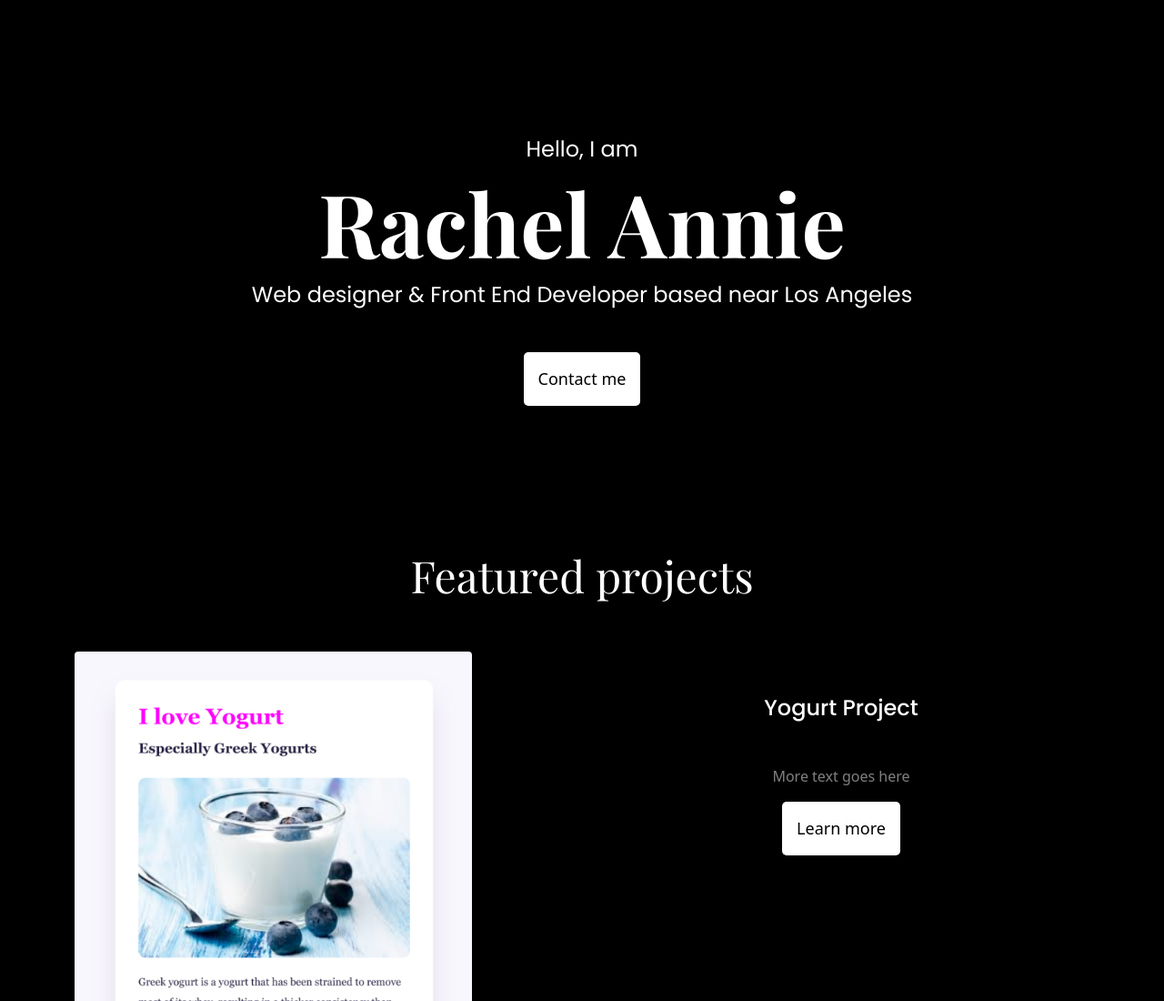
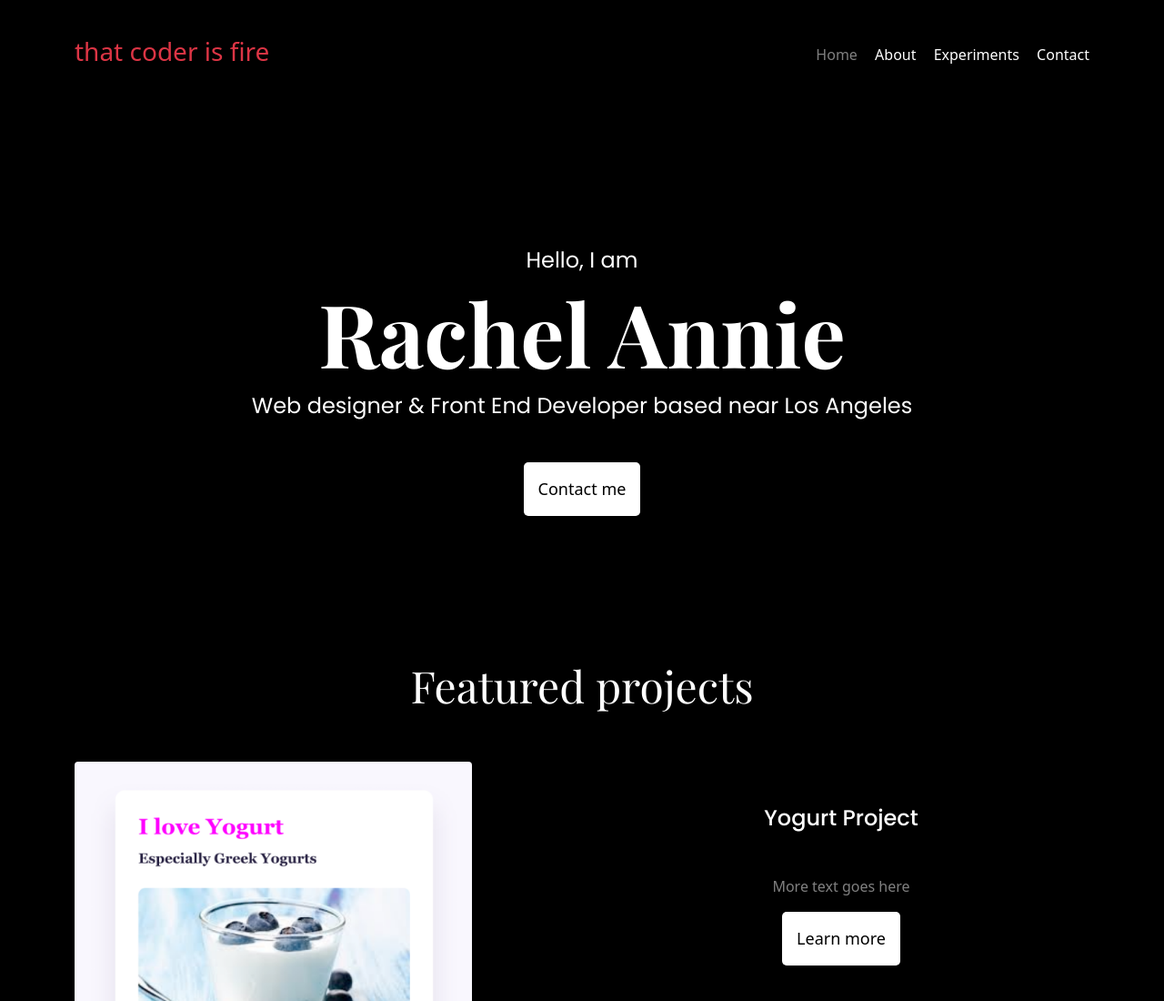
Before and after one commit to rachelahooper/portfolio-project, a plain HTML site: page index.html in a window 1280 px wide. Shown: the top 1100 px of the page at 91% size. Drawn offline with nearby package versions, Linux system fonts and the light colour scheme; a web font is replaced by a local one.

Commit message:
style nav bar for index

```diff
--- a/index.html
+++ b/index.html
@@ -31,6 +31,27 @@
     ></script>
   </head>
   <body>
+    <div class="container">
+      <nav class="d-flex justify-content-between">
+        <h3 class="text-danger">that coder is fire</h3>
+        <div class="text-end">
+          <ul>
+            <li class="active">
+              <a href="/">Home</a>
+            </li>
+            <li>
+              <a href="/about.html">About</a>
+            </li>
+            <li>
+              <a href="/experiments.html">Experiments</a>
+            </li>
+            <li>
+              <a href="/contact.html">Contact</a>
+            </li>
+          </ul>
+        </div>
+      </nav>
+    </div>
     <div class="hero">
       <h2>Hello, I am</h2>
       <h1>Rachel Annie</h1>
--- a/src/styles.css
+++ b/src/styles.css
@@ -1,5 +1,30 @@
 body {
   background-color: black;
+}
+nav {
+  padding: 40px 0;
+  display: flex;
+}
+nav ul {
+  padding: 0;
+  margin: 0;
+}
+nav li {
+  display: inline;
+  list-style: none;
+  line-height: 40px;
+  margin-left: 15px;
+}
+nav a {
+  text-decoration: none;
+  color: white;
+  transition: all 100ms ease-in-out;
+}
+nav a:hover {
+  color: red;
+}
+nav li.active a {
+  color: gray;
 }
 .hero {
   margin: auto;
```
Also changed, not shown: contact.html (+2 -2 lines).
